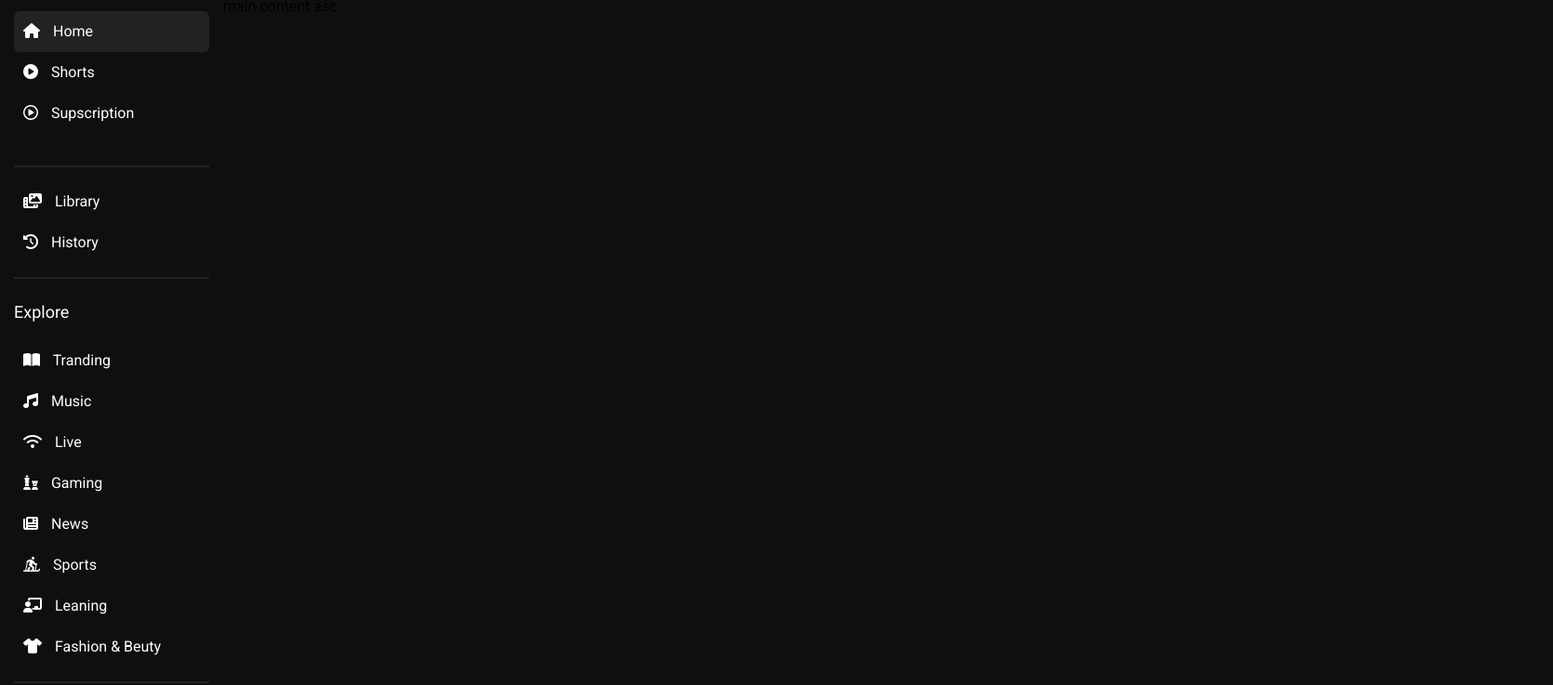
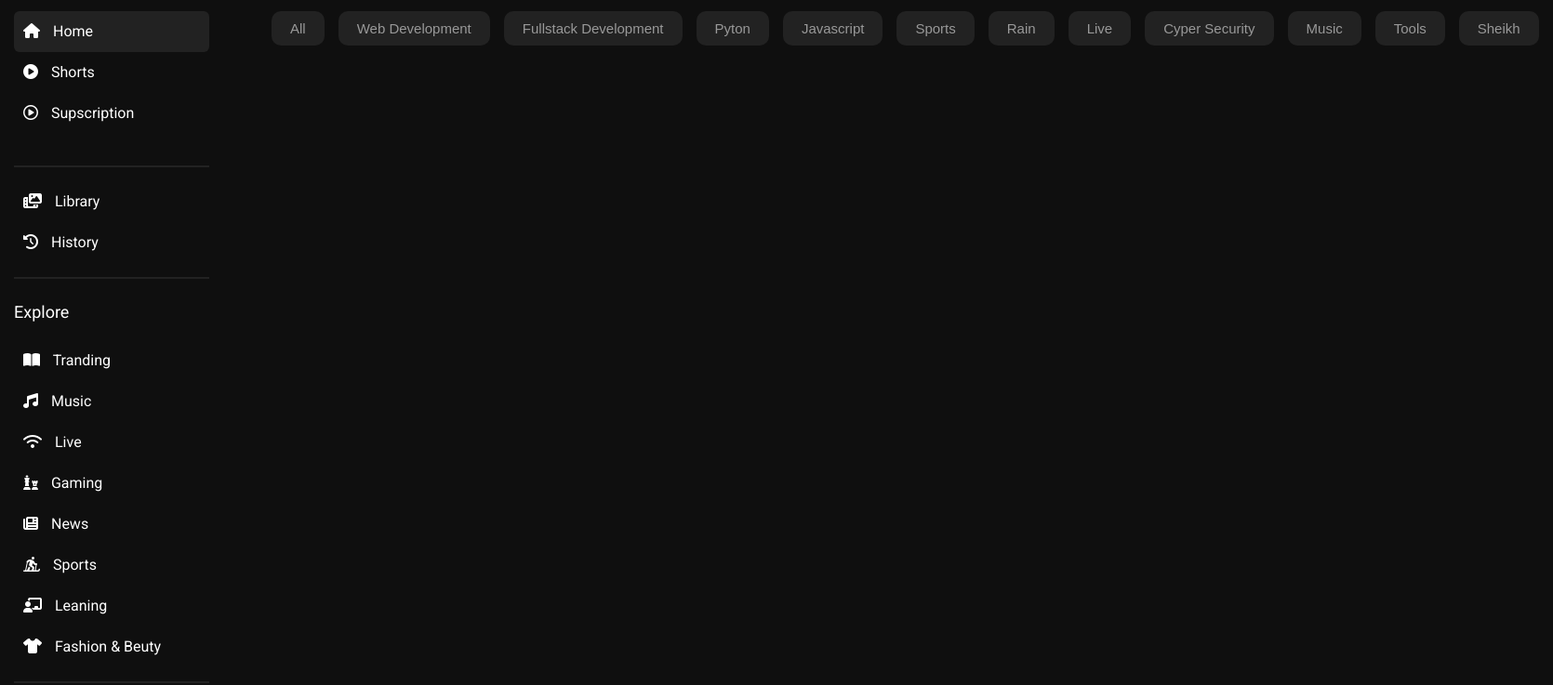
Before and after one commit to Mustaf12-xkm/responsive-youtube-clone, a plain HTML site: page index.html in a window 1280 px wide. Shown: the part 63-800 px from the top of the page at 93% size, 1670 px wide, since content can reach past the window. Drawn offline with Linux system fonts and the light colour scheme.

Commit message:
complet history titles buttons

```diff
--- a/css/style.css
+++ b/css/style.css
@@ -124,7 +124,7 @@ body {
 .profile-icons {
   display: flex;
   align-items: center;
-  margin-right: 25px;
+
 }
 
 .profile-icons img {
@@ -260,3 +260,49 @@ body {
   margin-top: 15px;
   margin-bottom: 10px;
 }
+
+
+.main-content{
+  color: #fff;
+
+}
+
+.main-content .history-titles{
+
+  display: flex;
+  align-items: center;
+  justify-content: center;
+  margin: 15px 5%;
+  position: sticky;
+  top: 75px;
+  z-index: 101;
+  background-color: transparent;
+  width: fit-content;
+
+
+}
+
+.main-content .history-titles .history-titles-btn{
+
+  background-color: #222222;
+  padding: 10px 20px;
+  border: 0;
+  outline: none;
+  color: #999999;
+  margin-right: 15px;
+  border-radius: 10px;
+  font-size: 15px;
+  cursor: pointer;
+  transition: color .2s ease;
+  text-transform: capitalize;
+
+  display: grid;
+  grid-template-columns: max-content;
+
+}
+
+
+.main-content .history-titles .history-titles-btn:hover,
+.main-content .history-titles .history-titles-btn:active{
+  color: #777777;
+}
--- a/index.html
+++ b/index.html
@@ -112,8 +112,22 @@
             </div>
 
         </aside>
-        <section class="main-content">main content
-        asc
+        <section class="main-content">
+
+       <div class="history-titles">
+        <button class="history-titles-btn">all</button>
+        <button class="history-titles-btn">web development</button>
+        <button class="history-titles-btn">fullstack development</button>
+        <button class="history-titles-btn">pyton</button>
+        <button class="history-titles-btn">javascript</button>
+        <button class="history-titles-btn">sports</button>
+        <button class="history-titles-btn">rain</button>
+        <button class="history-titles-btn">Live</button>
+        <button class="history-titles-btn">cyper security</button>
+        <button class="history-titles-btn">music</button>
+         <button class="history-titles-btn">tools</button>
+        <button class="history-titles-btn">sheikh</button>
+       </div>
 
 
         </section>
```
